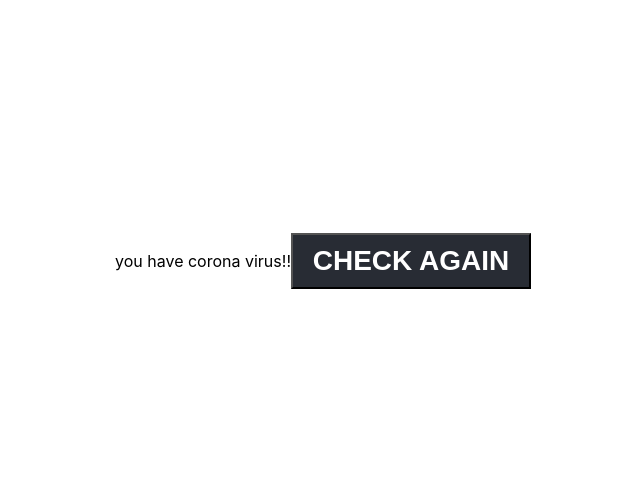
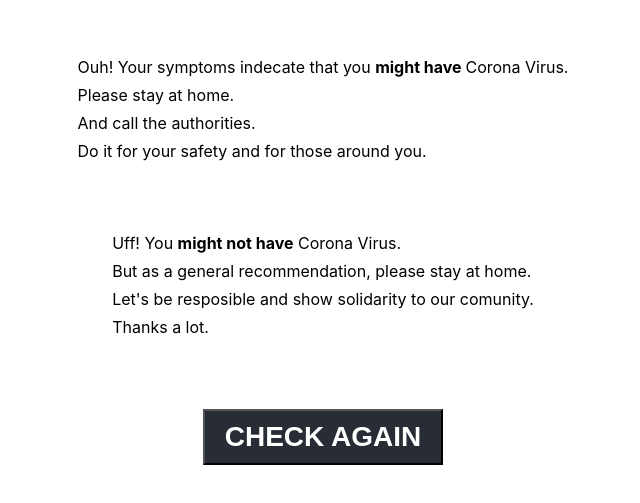
Before and after one commit to javifond/training-form, a React (Create React App) app: page /results in a window 1280 px wide. Shown: the part 155-658 px from the top of the page, without its empty margins (317-957 px from the left). Built offline with nearby package versions, Linux system fonts and the light colour scheme.

Commit message:
TF - Add result component and styles

```diff
--- a/src/components/results/results.js
+++ b/src/components/results/results.js
@@ -13,8 +13,18 @@ class Results extends Component {
     render() {
         return (
             <section className={styles.root}>
-                <article>
-                    <p>you have corona virus!!</p>
+                <article className={styles.container}>
+                    <p>Ouh! Your symptoms indecate that you <strong>might have </strong>Corona Virus.</p>
+                    <p>Please stay at home.</p>
+                    <p>And call the authorities.</p>
+                    <p>Do it for your safety and for those around you.</p>
+                </article>
+
+                <article className={styles.container}>
+                    <p>Uff! You <strong>might not have</strong> Corona Virus.</p>
+                    <p>But as a general recommendation, please stay at home.</p>
+                    <p>Let's be resposible and show solidarity to our comunity.</p>
+                    <p>Thanks a lot.</p>
                 </article>
 
                 <button
--- a/src/components/results/results.module.scss
+++ b/src/components/results/results.module.scss
@@ -6,10 +6,19 @@
 // -------------------------------------
 .root {
     composes: root from '../questionOne/questionOne.module.scss';
+    flex-direction: column;
 }
 
 // Elements
 // -------------------------------------
+.container {
+    margin-bottom: var(--space-xl);
+
+    p {
+        margin-bottom: var(--gutter);
+        margin-top: 0;
+    }
+}
 .button {
     composes: button from '../questionOne/questionOne.module.scss';
 }
```
